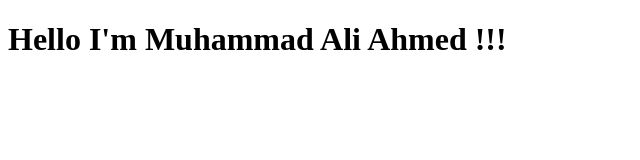
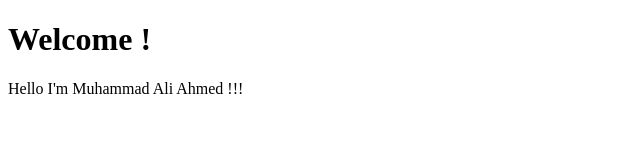
Before and after one commit to ali-ahmed-x/hello-world, a plain HTML site: page index.html in a window 1280 px wide. Shown: the whole page, without its empty margins (0-640 px from the left). Drawn offline with Linux system fonts and the light colour scheme.

Commit message:
Fix: h1 And description

```diff
--- a/index.html
+++ b/index.html
@@ -5,8 +5,9 @@
     <meta name="viewport" content="width=device-width, initial-scale=1.0">
     <title>Hello world!</title>
 </head>
-<h1>Hello I'm Muhammad Ali Ahmed !!!</h1>
+<h1>Welcome !</h1>
 <body>
+Hello I'm Muhammad Ali Ahmed !!!
 
 </body>
 </html>
```
